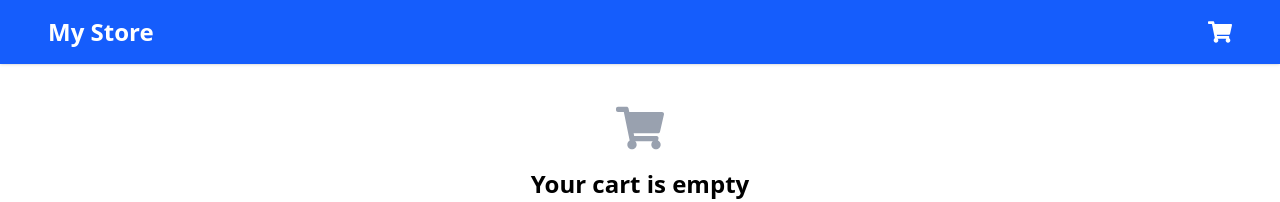
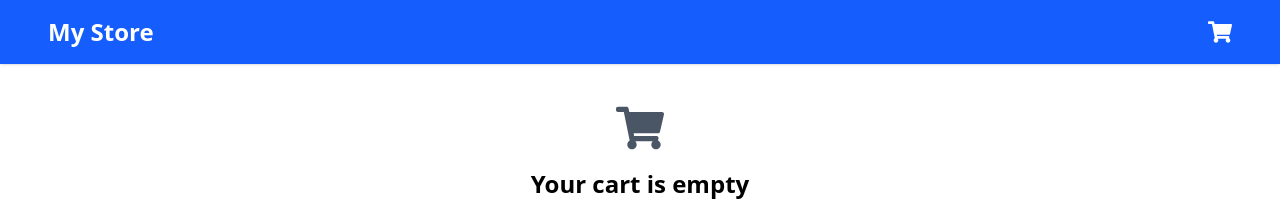
Before and after one commit to sumit320/Ecommerce-Store, a React (Vite) app: page /cart in a window 1280 px wide. Shown: the top 202 px of the page. Built offline with nearby package versions, Linux system fonts and the light colour scheme.

Commit message:
intial changes

```diff
--- a/src/Pages/Cart.jsx
+++ b/src/Pages/Cart.jsx
@@ -10,7 +10,7 @@ const Cart = () => {
   if (cart.length === 0) {
     return (
       <div className="p-6 mt-12 text-center sm:mt-20">
-        <FaShoppingCart className="mx-auto text-5xl text-gray-400 mb-4" />
+        <FaShoppingCart className="mx-auto text-5xl text-gray-600 mb-4" />
         <h2 className="text-xl sm:text-2xl font-semibold mb-2">
           Your cart is empty
         </h2>
```
